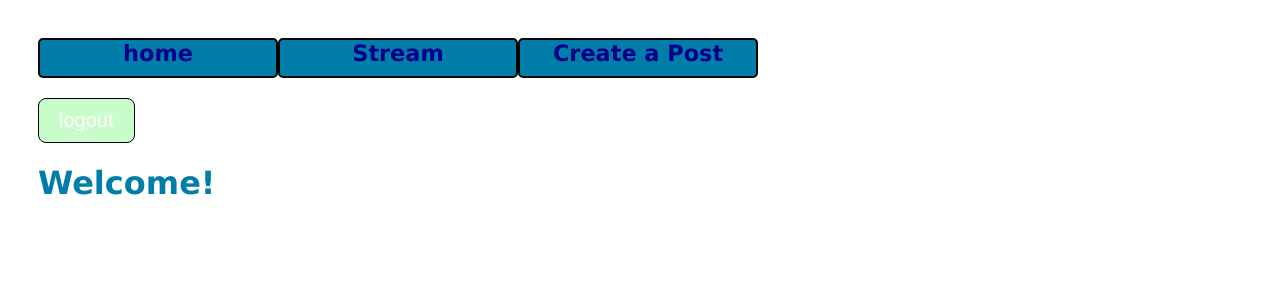
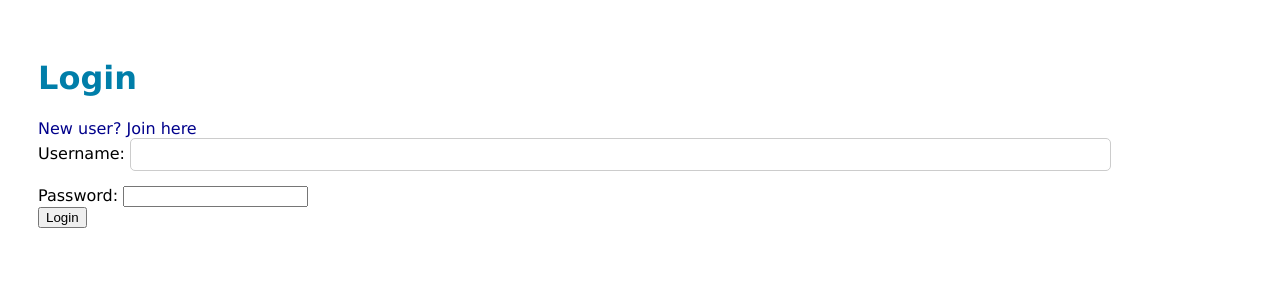
Before and after one commit to mspear1/coursebridge, a Flask app: page / in a window 1280 px wide. Shown: the top 300 px of the page. Run offline with Flask 3, Linux system fonts and the light colour scheme.

Commit message:
login, logout, join function and html file for draft

```diff
--- a/app.py
+++ b/app.py
@@ -13,6 +13,7 @@ import cs304dbi as dbi
 
 import helper
 import random
+import bcrypt
 from datetime import datetime
 
 app.secret_key = 'your secret here'
@@ -28,9 +29,16 @@ app.config['TRAP_BAD_REQUEST_ERRORS'] = True
 @app.route('/')
 def index():
     '''
-    COULD be changed to render the stream page instead
+    This renders to login page for users to sign in when they load the website
     '''
-    return render_template('main.html',title='Main Page')
+    return render_template('login.html',title='Login Page')
+
+@app.route('/main/')
+def main():
+    '''
+    This is the welcome page
+    '''
+    return render_template('main.html',title='Welcome Page')
 
 @app.route('/stream/', methods=['GET', 'POST'])
 def stream():
@@ -114,6 +122,126 @@ def update_post():
     '''
     pass
 
+@app.route('/logout')
+def logout():
+    '''
+    Function that checks the current status and logs out the user
+    if they were logged in.
+    '''
+    if 'username' in session:
+        username = session['username']
+        session.pop('username')
+        session.pop('id')
+        session.pop('logged_in')
+        flash('You are logged out')
+        return redirect(url_for('index'))
+    else:
+        flash('You are not logged in. Please login or signup')
+        return redirect(url_for('index') )
+
+@app.route('/join/', methods=["POST", "GET"])
+def join():
+    '''
+    Allows new users to sign up for an account with email and password,
+    encrypted with bycrpt.
+    '''
+    if request.method == 'GET':
+        return render_template('join.html')
+    username = request.form.get('username')
+    passwd1 = request.form.get('password1')
+    passwd2 = request.form.get('password2')
+    if passwd1 != passwd2:
+        flash('passwords do not match')
+        return redirect( url_for('index'))
+    hashed = bcrypt.hashpw(passwd1.encode('utf-8'),
+                           bcrypt.gensalt())
+    stored = hashed.decode('utf-8')
+    print(passwd1, type(passwd1), hashed, stored)
+    conn = dbi.connect()
+    curs = dbi.cursor(conn)
+    try:
+        curs.execute('''INSERT INTO student(id,email_address,hashed)
+                        VALUES(null,%s,%s)''',
+                     [username, stored])
+        conn.commit()
+    except Exception as err:
+        # flash('That username is taken: {}'.format(repr(err)))
+        flash("An account already exists with this email. Please login :)")
+        return redirect(url_for('index'))
+    curs.execute('select last_insert_id()')
+    row = curs.fetchone()
+    id = row[0]
+    # flash('FYI, you were issued ID {}'.format(id))
+    flash('You successfully created an account with {}'.format(username))
+    session['username'] = username
+    session['id'] = id
+    session['logged_in'] = True
+    session['visits'] = 1
+    return redirect( url_for('user', username=username) )
+
+@app.route('/login/', methods=["POST", "GET"])
+def login():
+    '''
+    Gets the login for for user
+    Logs in the user using a post method
+    '''
+    # Gets the form for user to login
+    if request.method == 'GET':
+        return render_template('login.html')
+    # Posts the form once user fills out information
+    else:
+        username = request.form.get('username')
+        passwd = request.form.get('password')
+        conn = dbi.connect()
+        curs = dbi.dict_cursor(conn)
+        curs.execute('''SELECT id,hashed
+                        FROM student
+                        WHERE email_address = %s''',
+                    [username])
+        row = curs.fetchone()
+        if row is None:
+            # Same response as wrong password,
+            # so no information about what went wrong
+            flash('login incorrect. Try again or join')
+            return redirect( url_for('index'))
+        stored = row['hashed']
+        print('database has stored: {} {}'.format(stored,type(stored)))
+        print('form supplied passwd: {} {}'.format(passwd,type(passwd)))
+        hashed2 = bcrypt.hashpw(passwd.encode('utf-8'),
+                                stored.encode('utf-8'))
+        hashed2_str = hashed2.decode('utf-8')
+        print('rehash is: {} {}'.format(hashed2_str,type(hashed2_str)))
+        if hashed2_str == stored:
+            print('they match!')
+            flash('successfully logged in as '+username)
+            session['username'] = username
+            session['id'] = row['id']
+            session['logged_in'] = True
+            session['visits'] = 1
+            return redirect( url_for('user', username=username) )
+        else:
+            flash('login incorrect. Try again or join')
+            return redirect( url_for('index'))
+
+@app.route('/user/<username>')
+def user(username):
+    """
+    Page that displays user information
+    This is for alpha round -- ignore for now
+    """
+    try:
+        username = session['username']
+        if 'username' in session:
+            username = session['username']
+            id = session['id']
+            session['visits'] = int(session['visits']) + 1
+            return render_template('greet.html', page_title = 'Welcome!')
+    except Exception as err:
+        flash("Error" + str(err))
+        return redirect( url_for('index'))
+
+
+
 # You will probably not need the routes below, but they are here
 # just in case. Please delete them if you are not using them
 
@@ -168,4 +296,4 @@ if __name__ == '__main__':
     print('will connect to {}'.format(db_to_use))
     dbi.conf(db_to_use)
     app.debug = True
-    app.run('0.0.0.0',port)
+    app.run('0.0.0.0',port=8998)
--- a/templates/base.html
+++ b/templates/base.html
@@ -14,16 +14,20 @@
 <body>
 
 {% block nav %}
+{% if 'logged_in' in session and session['logged_in'] %}
 <nav>
   <ul>
-    <li><a href="{{url_for('index')}}">home</a></li>
+    <li><a href="{{url_for('main')}}">home</a></li>
     <li><a href="{{url_for('stream')}}">Stream</a></li>
     <li><a href="{{url_for('create_post')}}">Create a Post</a></li>
+
+    <li><a href="{{ url_for('logout') }}">Logout</a></li>
+    <li>Welcome, {{ session['username'] }}!</li>
+
+{% endif %}
   </ul>
 </nav>
 {% endblock %}
-
-<button> logout </button>
 
 {% with messages = get_flashed_messages() %}
 {% if messages %}
--- a/templates/greet.html
+++ b/templates/greet.html
@@ -5,7 +5,7 @@
 
 <h1>Greetings {{name}}</h1>
 
-<form method="post" action="">
+<form method="POST" action="">
     <p>Please tell us your <label for="username">name: <input type="text" name="username"></label></p>
     <p><input type="submit"></p>
 </form>
--- /dev/null
+++ b/templates/login.html
@@ -0,0 +1,39 @@
+{% extends "base.html" %}
+
+<!-- login.html -->
+
+<!--<!DOCTYPE html>
+<html lang="en">
+<head>
+    <meta charset="UTF-8">
+    <title>Login</title>
+</head>-->
+{% block content %}
+<body>
+
+    <h1>Login</h1>
+    <a href = "{{url_for('join')}}"> New user? Join here </a>
+
+
+    <form id="Login" action="{{ url_for('login') }}" method="post">
+        <label for="username">Username:</label>
+        <input type="text" id="username" name="username" required>
+        <br>
+        <label for="password">Password:</label>
+        <input type="password" id="password" name="password" required>
+        <br>
+        <input type="submit" value="Login">
+    </form>
+
+    {% if messages %}
+        <ul>
+            {% for message in messages %}
+                <li>{{ message }}</li>
+            {% endfor %}
+        </ul>
+    {% endif %}
+
+</body>
+</html>
+
+{% endblock %}
```
Also changed, not shown: templates/join.html (added, +32 -0 lines).
